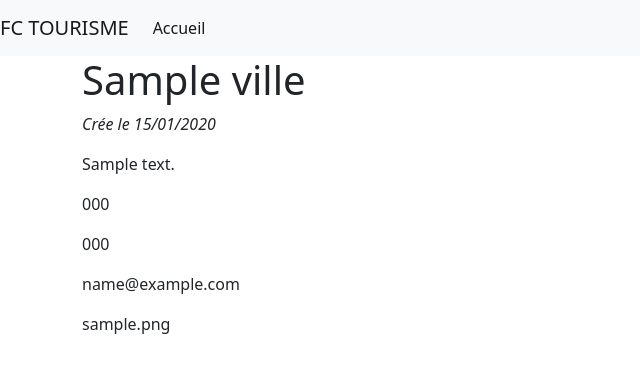
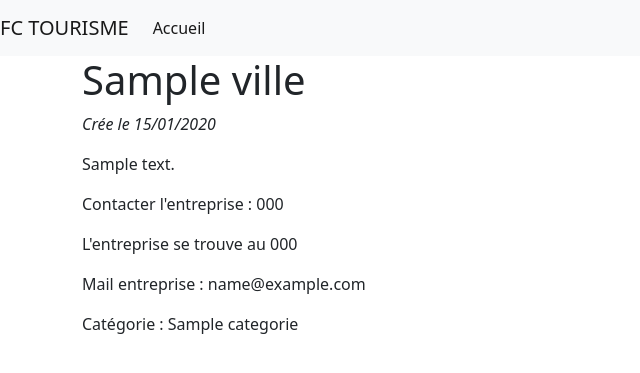
Before and after one commit to Zeqhz/fctourisme, a Symfony app: template templates/etablissement/detailEtablissement.html.twig in a window 1280 px wide. Shown: the top 373 px of the page, without its empty margins (0-640 px from the left). Run offline with Twig, Linux system fonts and the light colour scheme; the template is opened without the code that fills it: most values are stand-ins (such as "Sample title", 1, 10 or a date in 2020); some libraries are stand-ins or nearby versions.

Commit message:
aspect visuel

```diff
--- a/templates/etablissement/detailEtablissement.html.twig
+++ b/templates/etablissement/detailEtablissement.html.twig
@@ -7,10 +7,11 @@
         <h1>{{ etablissement.ville.nom }}</h1>
         <p class="fst-italic">Crée le {{ etablissement.createdAt | date('d/m/Y') }}</p>
         <p>{{ etablissement.description}}</p>
-        <p>{{ etablissement.numeroTel }}</p>
-        <p>{{ etablissement.adressePostale }}</p>
-        <p>{{ etablissement.adresseMail}}</p>
-        <p>{{ etablissement.image }}</p>
-
+        <p>Contacter l'entreprise : {{ etablissement.numeroTel }}</p>
+        <p>L'entreprise se trouve au {{ etablissement.adressePostale }}</p>
+        <p>Mail entreprise : {{ etablissement.adresseMail}}</p>
+        {% for categorie in etablissement.categorie %}
+            <p class>Catégorie : {{ categorie.nom }}</p>
+        {% endfor %}
     </div>
 {% endblock %}
```
Also changed, not shown: src/DataFixtures/EtablissementFixtures.php (+4 -5 lines).
